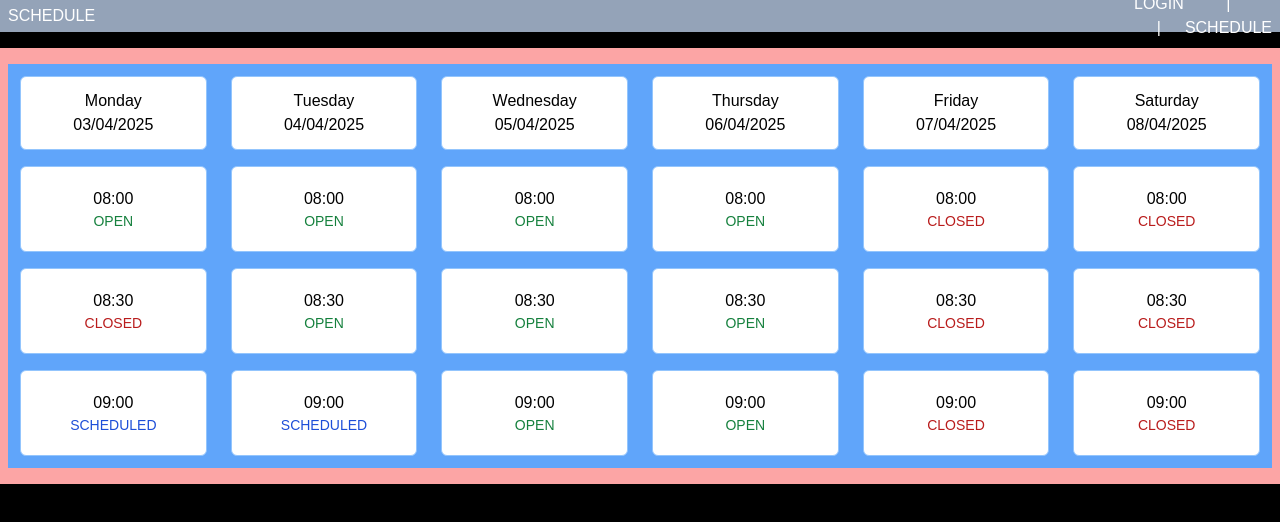
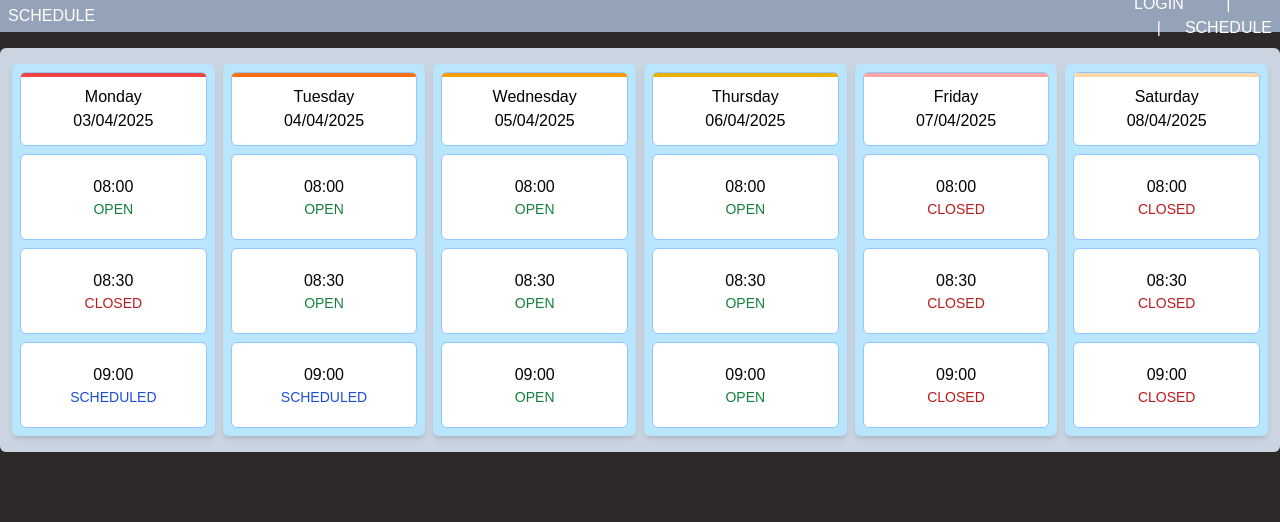
Before and after one commit to rafaeldoria/schedule, a Next.js app: page / in a window 1280 px wide. Shown: the top 522 px of the page. Built offline with nearby package versions, Linux system fonts and the light colour scheme.

Commit message:
#02 - Improve front.

```diff
--- a/src/app/globals.css
+++ b/src/app/globals.css
@@ -4,6 +4,6 @@
 
 body {
   color: var(--foreground);
-  background: #000;
+  background: #2e2929;
   font-family: Arial, Helvetica, sans-serif;
 }
--- a/src/app/page.tsx
+++ b/src/app/page.tsx
@@ -96,125 +96,131 @@ export default function Home() {
         </div>
       </div>
 
-      <div className="w-full max-w-7xl mx-auto px-2 py-4 mt-4 bg-red-300">
+      <div className="w-full max-w-7xl mx-auto px-2 py-4 mt-4 bg-slate-300 border-none rounded-md">
         <div className="flex items-center justify-center">
-          <section className={`flex-1 bg-blue-400 p-3 flex-col gap-4 ${
+          <section className={`flex-1 bg-sky-200 p-2 flex-col gap-2 shadow-md rounded-md mx-1 ${
               isVisible ? "hidden" : "flex"
             } md:flex  `}>
-            <div className="flex flex-col items-center justify-center border rounded-md border-blue-300 bg-white p-3">
-              <p className="text-center">Monday </p>
-              <p className="text-center">03/04/2025 </p>
+            <div className="relative flex flex-col items-center justify-center font-medium border rounded-md border-blue-300 bg-white p-3">
+              <div className="absolute top-0 left-0 w-full h-1 bg-red-500 rounded-t-md"></div>
+              <p className="text-center">Monday</p>
+              <p className="text-center">03/04/2025</p>
             </div>
-            <div className="flex flex-col items-center justify-center border rounded-md border-blue-300 bg-white p-5">
+            <div className="flex flex-col items-center justify-center border rounded-md border-blue-300 bg-white p-5 font-medium hover:bg-sky-100 duration-300">
               <p>08:00</p>
               <button className="text-sm text-green-700">OPEN</button>
             </div>
-            <div className="flex flex-col items-center justify-center border rounded-md border-blue-300 bg-white p-5">
+            <div className="flex flex-col items-center justify-center border rounded-md border-blue-300 bg-white p-5 font-medium hover:bg-sky-100 duration-300">
               <p>08:30</p>
               <button className="text-sm text-red-700">CLOSED</button>
             </div>
-            <div className="flex flex-col items-center justify-center border rounded-md border-blue-300 bg-white p-5">
+            <div className="flex flex-col items-center justify-center border rounded-md border-blue-300 bg-white p-5 font-medium hover:bg-sky-100 duration-300">
               <p>09:00</p>
               <button className="text-sm text-blue-700">SCHEDULED</button>
             </div>
           </section>
 
-          <section className={`flex-1 bg-blue-400 p-3 flex-col gap-4 ${
+          <section className={`flex-1 bg-sky-200 p-2 flex-col gap-2 shadow-md rounded-md mx-1 ${
             isVisible ? "hidden" : "flex"
           } md:flex  `}>
-            <div className="flex flex-col items-center justify-center border rounded-md border-blue-300 bg-white p-3">
+            <div className="relative flex flex-col items-center justify-center font-medium border rounded-md border-blue-300 bg-white p-3">
+              <div className="absolute top-0 left-0 w-full h-1 bg-orange-500 rounded-t-md"></div>
               <p className="text-center">Tuesday </p>
               <p className="text-center">04/04/2025 </p>
             </div>
-            <div className="flex flex-col items-center justify-center border rounded-md border-blue-300 bg-white p-5">
+            <div className="flex flex-col items-center justify-center border rounded-md border-blue-300 bg-white p-5 font-medium hover:bg-sky-100 duration-300">
               <p>08:00</p>
               <button className="text-sm text-green-700">OPEN</button>
             </div>
-            <div className="flex flex-col items-center justify-center border rounded-md border-blue-300 bg-white p-5">
+            <div className="flex flex-col items-center justify-center border rounded-md border-blue-300 bg-white p-5 font-medium hover:bg-sky-100 duration-300">
               <p>08:30</p>
               <button className="text-sm text-green-700">OPEN</button>
             </div>
-            <div className="flex flex-col items-center justify-center border rounded-md border-blue-300 bg-white p-5">
+            <div className="flex flex-col items-center justify-center border rounded-md border-blue-300 bg-white p-5 font-medium hover:bg-sky-100 duration-300">
               <p>09:00</p>
               <button className="text-sm text-blue-700">SCHEDULED</button>
             </div>
           </section>
 
-          <section className={`flex-1 bg-blue-400 p-3 flex-col gap-4 ${
+          <section className={`flex-1 bg-sky-200 p-2 flex-col gap-2 shadow-md rounded-md mx-1 ${
             isVisible ? "hidden" : "flex"
           } md:flex  `}>
-            <div className="flex flex-col items-center justify-center border rounded-md border-blue-300 bg-white p-3">
+            <div className="relative flex flex-col items-center justify-center font-medium border rounded-md border-blue-300 bg-white p-3">
+              <div className="absolute top-0 left-0 w-full h-1 bg-amber-500 rounded-t-md"></div>
               <p className="item-center">Wednesday </p>
               <p className="item-center">05/04/2025 </p>
             </div>
-            <div className="flex flex-col items-center justify-center border rounded-md border-blue-300 bg-white p-5">
+            <div className="flex flex-col items-center justify-center border rounded-md border-blue-300 bg-white p-5 font-medium hover:bg-sky-100 duration-300">
               <p>08:00</p>
               <button className="text-sm text-green-700">OPEN</button>
             </div>
-            <div className="flex flex-col items-center justify-center border rounded-md border-blue-300 bg-white p-5">
+            <div className="flex flex-col items-center justify-center border rounded-md border-blue-300 bg-white p-5 font-medium hover:bg-sky-100 duration-300">
               <p>08:30</p>
               <button className="text-sm text-green-700">OPEN</button>
             </div>
-            <div className="flex flex-col items-center justify-center border rounded-md border-blue-300 bg-white p-5">
+            <div className="flex flex-col items-center justify-center border rounded-md border-blue-300 bg-white p-5 font-medium hover:bg-sky-100 duration-300">
               <p>09:00</p>
               <button className="text-sm text-green-700">OPEN</button>
             </div>
           </section>
 
-          <section className={`flex-1 bg-blue-400 p-3 flex-col gap-4 ${
+          <section className={`flex-1 bg-sky-200 p-2 flex-col gap-2 shadow-md rounded-md mx-1 ${
             isVisible ? "flex" : "hidden"
           } md:flex  `}>
-            <div className="flex flex-col items-center justify-center border rounded-md border-blue-300 bg-white p-3">
+            <div className="relative flex flex-col items-center justify-center font-medium border rounded-md border-blue-300 bg-white p-3">
+              <div className="absolute top-0 left-0 w-full h-1 bg-yellow-500 rounded-t-md"></div>
               <p className="text-center">Thursday </p>
               <p className="text-center">06/04/2025 </p>
             </div>
-            <div className="flex flex-col items-center justify-center border rounded-md border-blue-300 bg-white p-5">
+            <div className="flex flex-col items-center justify-center border rounded-md border-blue-300 bg-white p-5 font-medium hover:bg-sky-100 duration-300">
               <p>08:00</p>
               <button className="text-sm text-green-700">OPEN</button>
             </div>
-            <div className="flex flex-col items-center justify-center border rounded-md border-blue-300 bg-white p-5">
+            <div className="flex flex-col items-center justify-center border rounded-md border-blue-300 bg-white p-5 font-medium hover:bg-sky-100 duration-300">
               <p>08:30</p>
               <button className="text-sm text-green-700">OPEN</button>
             </div>
-            <div className="flex flex-col items-center justify-center border rounded-md border-blue-300 bg-white p-5">
+            <div className="flex flex-col items-center justify-center border rounded-md border-blue-300 bg-white p-5 font-medium hover:bg-sky-100 duration-300">
               <p>09:00</p>
               <button className="text-sm text-green-700">OPEN</button>
             </div>
           </section>
 
-          <section className={`flex-1 bg-blue-400 p-3 flex-col gap-4 ${
+          <section className={`flex-1 bg-sky-200 p-2 flex-col gap-2 shadow-md rounded-md mx-1 ${
             isVisible ? "flex" : "hidden"
           } md:flex  `}>
-            <div className="flex flex-col items-center justify-center border rounded-md border-blue-300 bg-white p-3">
-            <p className="text-center">Friday </p>
-            <p className="text-center">07/04/2025 </p>
+            <div className="relative flex flex-col items-center justify-center font-medium border rounded-md border-blue-300 bg-white p-3">
+              <div className="absolute top-0 left-0 w-full h-1 bg-red-300 rounded-t-md"></div>
+              <p className="text-center">Friday </p>
+              <p className="text-center">07/04/2025 </p>
             </div>
-            <div className="flex flex-col items-center justify-center border rounded-md border-blue-300 bg-white p-5">
+            <div className="flex flex-col items-center justify-center border rounded-md border-blue-300 bg-white p-5 font-medium hover:bg-sky-100 duration-300">
               <p>08:00</p>
               <button className="text-sm text-red-700">CLOSED</button>
             </div>
-            <div className="flex flex-col items-center justify-center border rounded-md border-blue-300 bg-white p-5">
+            <div className="flex flex-col items-center justify-center border rounded-md border-blue-300 bg-white p-5 font-medium hover:bg-sky-100 duration-300">
               <p>08:30</p>
               <button className="text-sm text-red-700">CLOSED</button>
             </div>
-            <div className="flex flex-col items-center justify-center border rounded-md border-blue-300 bg-white p-5">
+            <div className="flex flex-col items-center justify-center border rounded-md border-blue-300 bg-white p-5 font-medium hover:bg-sky-100 duration-300">
               <p>09:00</p>
               <button className="text-sm text-red-700">CLOSED</button>
             </div>
           </section>
 
-          <section className={`flex-1 bg-blue-400 p-3 flex-col gap-4 ${
+          <section className={`flex-1 bg-sky-200 p-2 flex-col gap-2 shadow-md rounded-md mx-1 ${
             isVisible ? "flex" : "hidden"
           } md:flex  `}>
-            <div className="flex flex-col items-center justify-center border rounded-md border-blue-300 bg-white p-3">
+            <div className="relative flex flex-col items-center justify-center font-medium border rounded-md border-blue-300 bg-white p-3">
+              <div className="absolute top-0 left-0 w-full h-1 bg-orange-200 rounded-t-md"></div>
               <p className="text-center">Saturday </p>
               <p className="text-center">08/04/2025 </p>
             </div>
-            <div className="flex flex-col items-center justify-center border rounded-md border-blue-300 bg-white p-5">
+            <div className="flex flex-col items-center justify-center border rounded-md border-blue-300 bg-white p-5 font-medium hover:bg-sky-100 duration-300">
               <p>08:00</p>
               <button className="text-sm text-red-700">CLOSED</button>
             </div>
-            <div className="flex flex-col items-center justify-center border rounded-md border-blue-300 bg-white p-5">
+            <div className="flex flex-col items-center justify-center border rounded-md border-blue-300 bg-white p-5 font-medium hover:bg-sky-100 duration-300">
               <p>08:30</p>
               <button className="text-sm text-red-700">CLOSED</button>
             </div>
```
